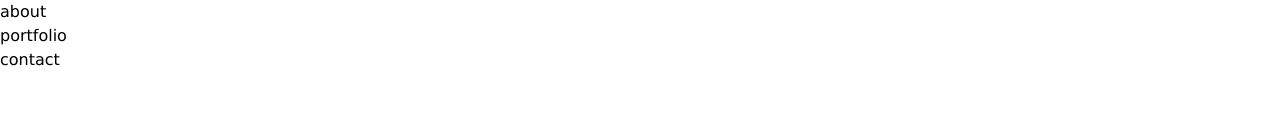
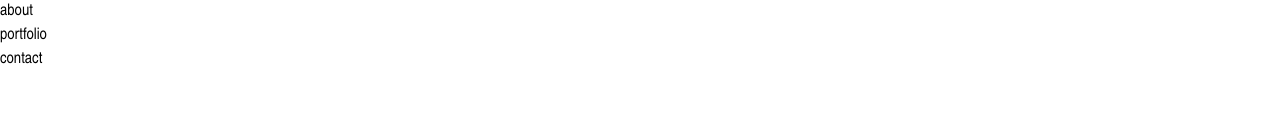
Before and after one commit to Edvin23/new-portfolio, a Next.js app: page / in a window 1280 px wide. Shown: the top 131 px of the page. Built offline with nearby package versions, Linux system fonts and the light colour scheme.

Commit message:
new font

```diff
--- a/package.json
+++ b/package.json
@@ -6,9 +6,9 @@
     "dev": "next dev",
     "build": "next build",
     "start": "next start"
-
   },
   "dependencies": {
+    "@canvas-fonts/arial-narrow": "^1.0.4",
     "@canvas-fonts/helvetica": "^1.0.4",
     "@fontsource/nothing-you-could-do": "^5.1.1",
     "@fontsource/public-sans": "^5.1.2",
--- a/src/app/globals.css
+++ b/src/app/globals.css
@@ -5,5 +5,6 @@
 *{
   /*font-family: 'Nothing You Could Do';*/
   /*font-family:  Helvetica;*/
-  font-family:  'Lucida Sans', 'Lucida Sans Regular', 'Lucida Grande', 'Lucida Sans Unicode', Geneva, Verdana, sans-serif
+  /*font-family:  'Lucida Sans', 'Lucida Sans Regular', 'Lucida Grande', 'Lucida Sans Unicode', Geneva, Verdana, sans-serif*/
+  font-family: "Arial Narrow"
 }
--- a/src/app/layout.tsx
+++ b/src/app/layout.tsx
@@ -3,6 +3,7 @@
 import "@fontsource/nothing-you-could-do";
 import "@canvas-fonts/helvetica"
 import "@fontsource/public-sans"
+import "@canvas-fonts/arial-narrow"
 
 
 
```
Also changed, not shown: 1 other file (tests, documents, lock files or other folders).
